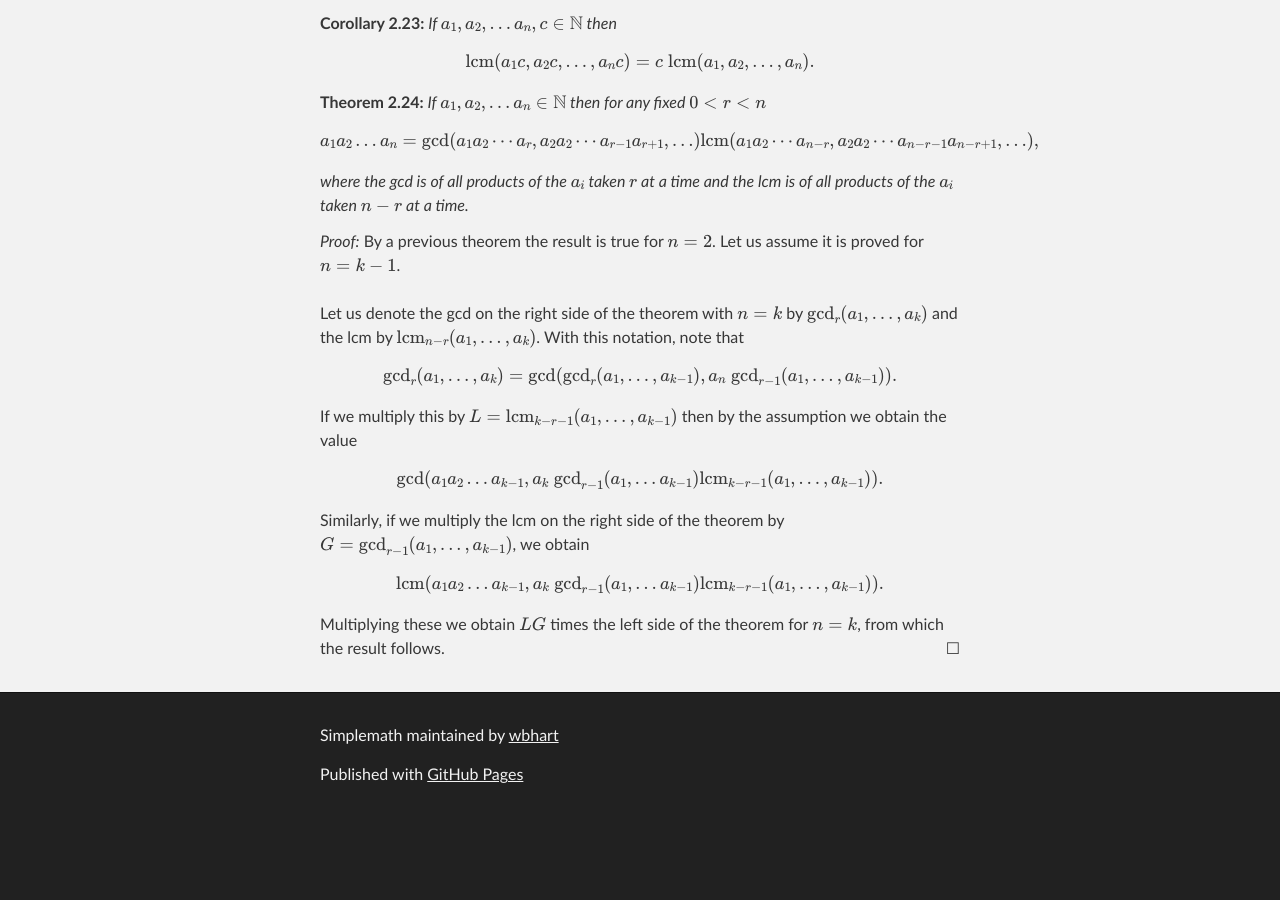
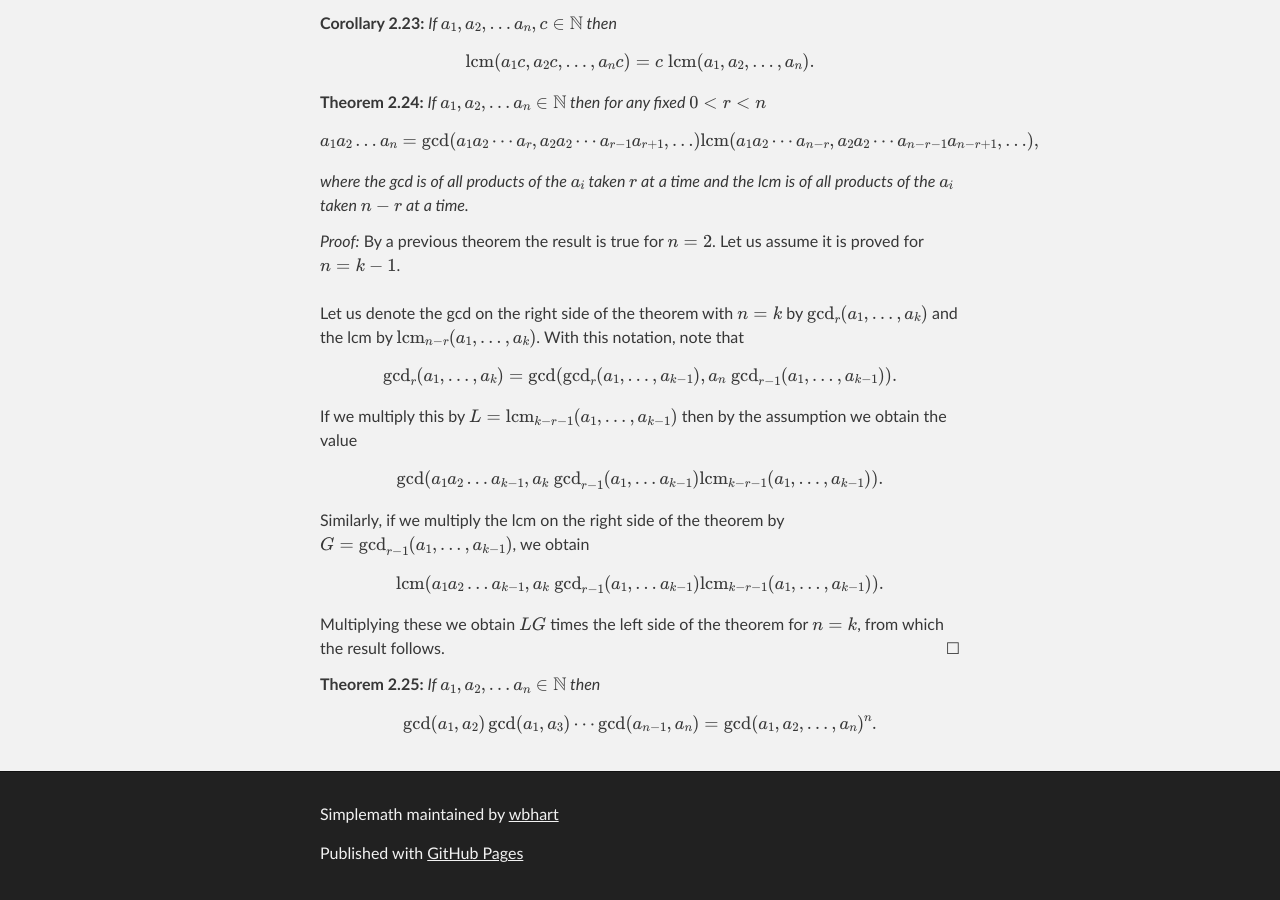
Before and after one commit to wbhart/SimpleMath, a Jekyll site: the page built from test.html, in a window 1280 px wide and 900 px high, scrolled down 6390 px. Built offline with Jekyll 4.4.1, drawn with Linux system fonts in a browser that asks for light colours; formulas are drawn with MathJax 3; before the commit the page ends 7211 px from its top, so only the background shows below that.

Commit message:
Update test.html

```diff
--- a/test.html
+++ b/test.html
@@ -330,3 +330,7 @@ Similarly, if we multiply the lcm on the right side of the theorem by \(G = \gcd
 
 Multiplying these we obtain \(LG\) times the left side of the theorem for \(n = k\), from which the result follows.
 </proof>
+
+<theorem> If \(a_1, a_2, \ldots a_n \in \mathbb{N}\) then
+\[\gcd(a_1, a_2)\gcd(a_1, a_3)\cdots \gcd(a_{n-1}, a_n) = \gcd(a_1, a_2, \ldots, a_n)^n.\]
+</theorem>
```
